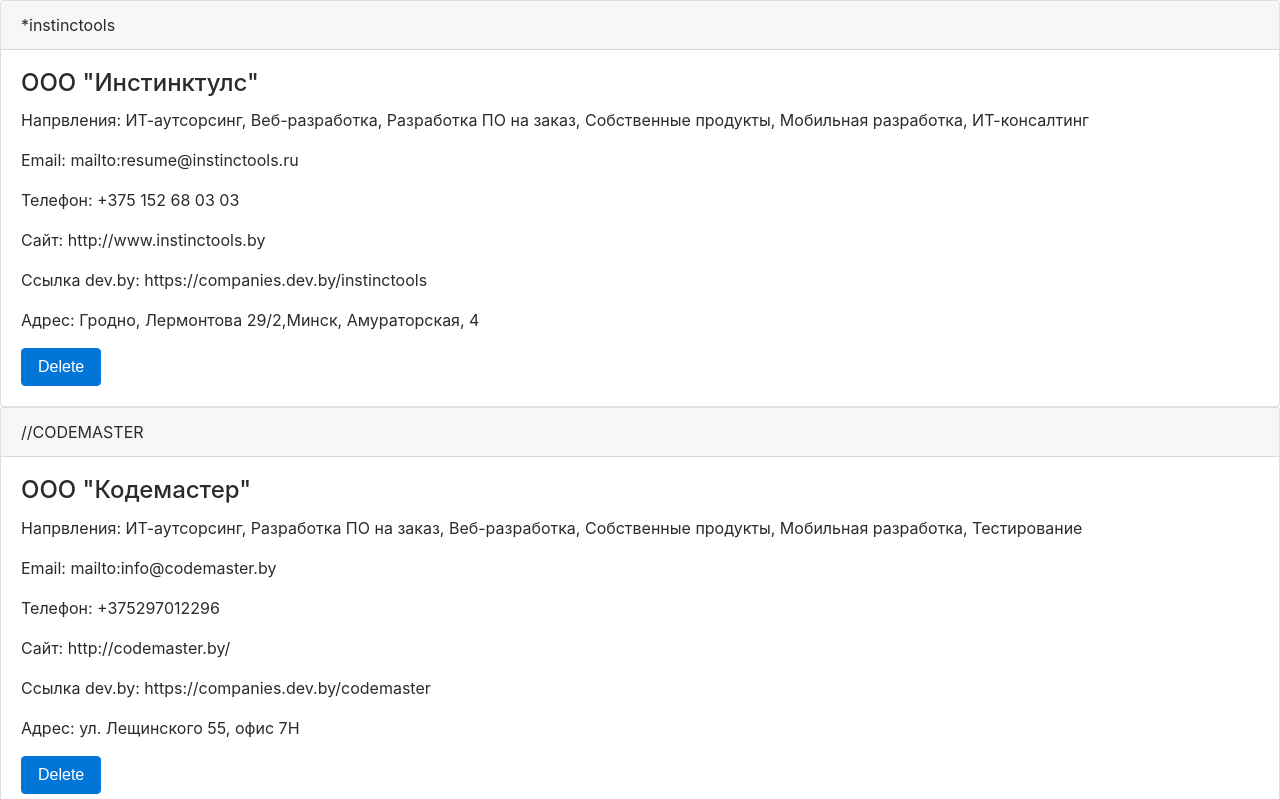
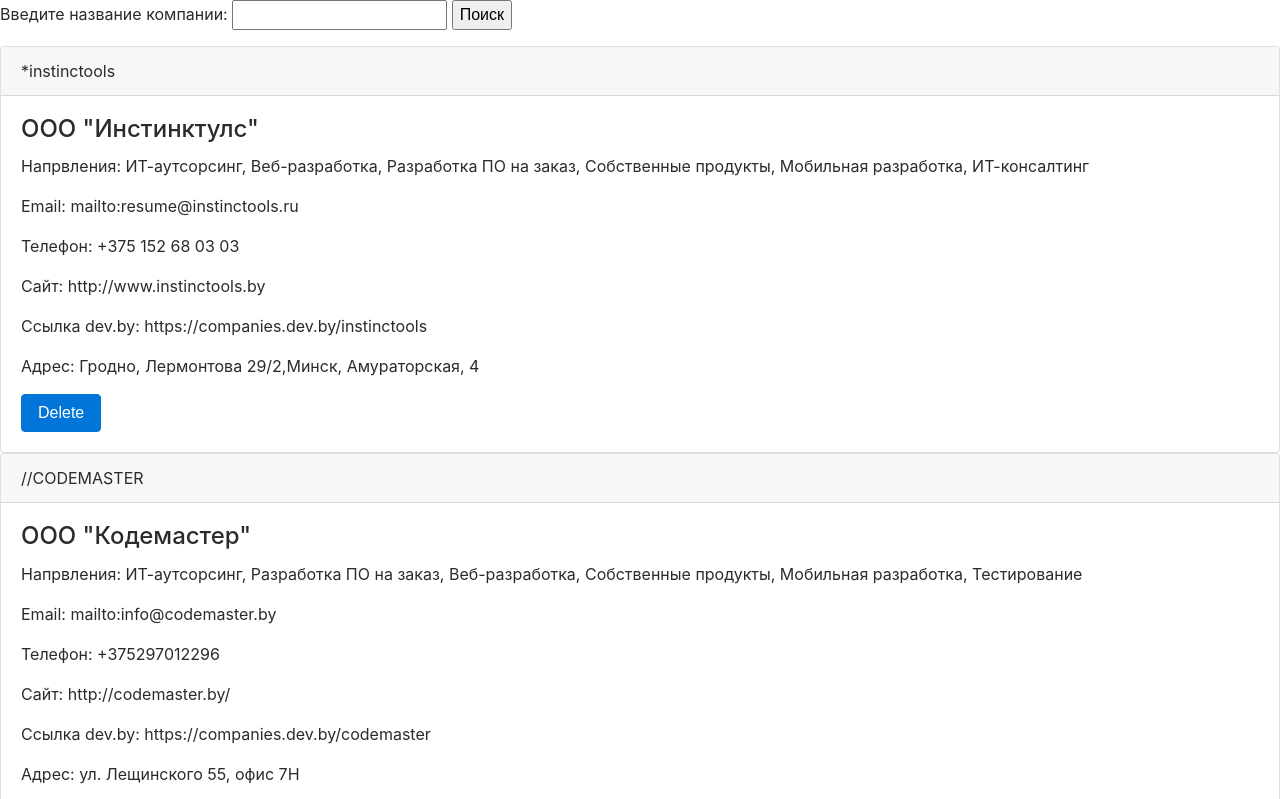
Before and after one commit to 92denis/findjob, a plain HTML site: page index.html in a window 1280 px wide. Both pictures are taken after a click on the button "Load Companies". Shown: the top 799 px of the page. Drawn offline with nearby package versions, Linux system fonts and the light colour scheme.

Commit message:
create function searchByName

```diff
--- a/index.html
+++ b/index.html
@@ -11,7 +11,11 @@
 </head>
 
 <body>
+    <p>Введите название компании: <input type="text" id='search'>
+        <button onclick="searchByName(companies)">Поиск</button>
+    </p>
     <div id="result"></div>
+
     <button onclick="loadCompanies()" id="button">Load Companies</button>
     <script>
         var div = document.getElementById('result');
@@ -31,7 +35,7 @@
                     alert(xhr.status + ': ' + xhr.statusText);
                 } else {
 
-                    var companies = JSON.parse(xhr.responseText);
+                    companies = JSON.parse(xhr.responseText);
                     showCompany(companies);
                 }
             }
@@ -48,17 +52,18 @@
 
 
                 newElement.innerHTML = `<div class="card" id="` + id + `">
+
                         <div class="card-header">
                             Featured
                         </div>
                         <div class="card-block">
                             <h4 class="card-title">Special title treatment</h4>
-                            <p class="card-text">With supporting text below as a natural lead-in to additional content.</p>
-                             <p class="card-text">With supporting text below as a natural lead-in to additional content.</p>
-                              <p class="card-text">With supporting text below as a natural lead-in to additional content.</p>
-                               <p class="card-text">With supporting text below as a natural lead-in to additional content.</p>
-                                <p class="card-text">With supporting text below as a natural lead-in to additional content.</p>
-                                 <p class="card-text">With supporting text below as a natural lead-in to additional content.</p>
+                            <p class="card-text"></p>
+                            <p class="card-text"></p>
+                            <p class="card-text"></p>
+                            <p class="card-text"></p>
+                            <p class="card-text"></p>
+                            <p class="card-text"></p>
                             <button class="btn btn-primary" >Delete</button>
                         </div>
                         </div>`;
@@ -88,6 +93,16 @@
             //     button.innerHTML = 'Готово!';
             // }
         }
+        function searchByName(companies) {
+            var searchString = document.getElementById("search").value;
+            var myExp = new RegExp(searchString, "i");
+            companies.forEach(function (company, index) {
+                if (company.Name.search(myExp) != -1) {
+                    console.log(company.Name);
+
+                }
+            });
+        }
     </script>
 </body>
 
```
